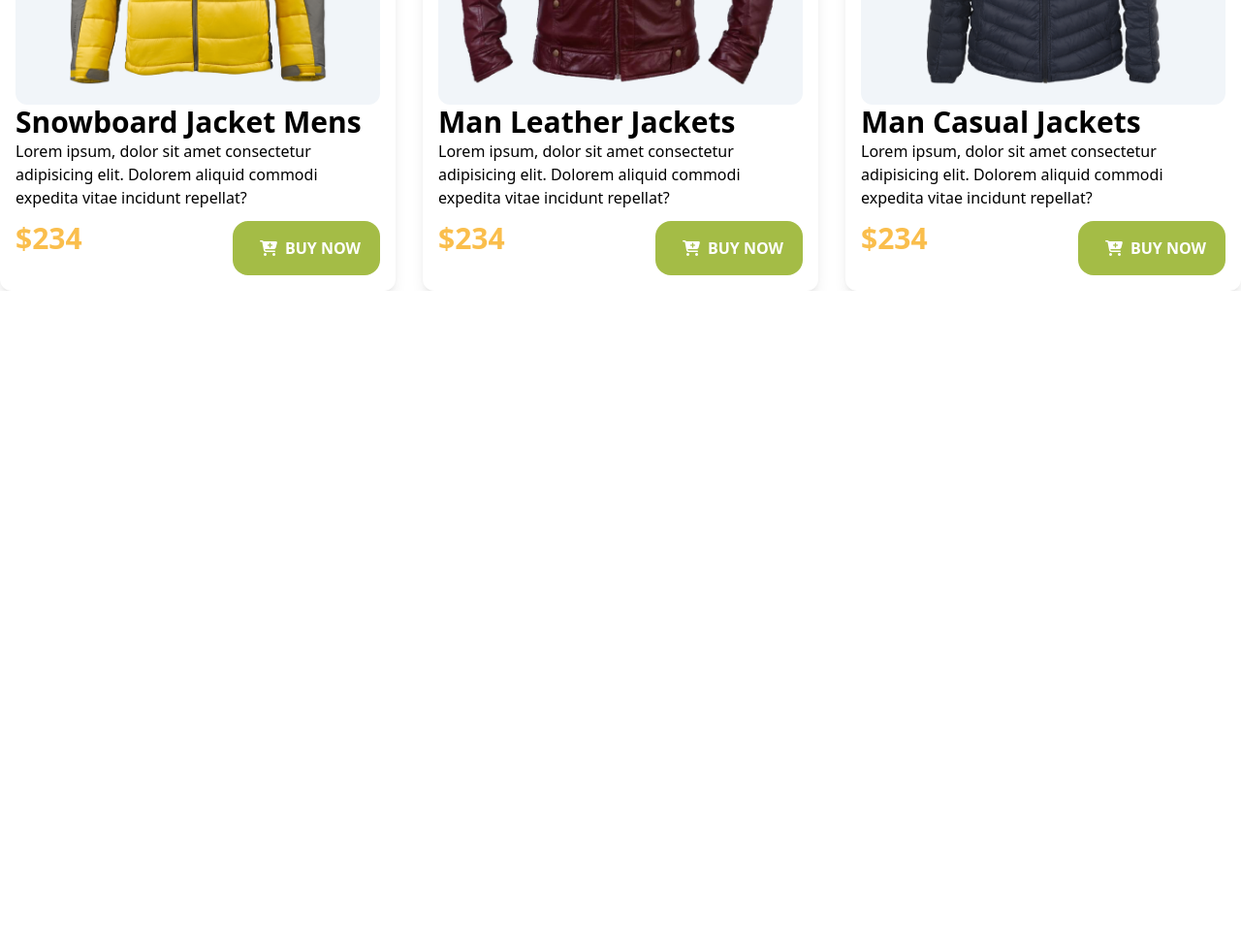
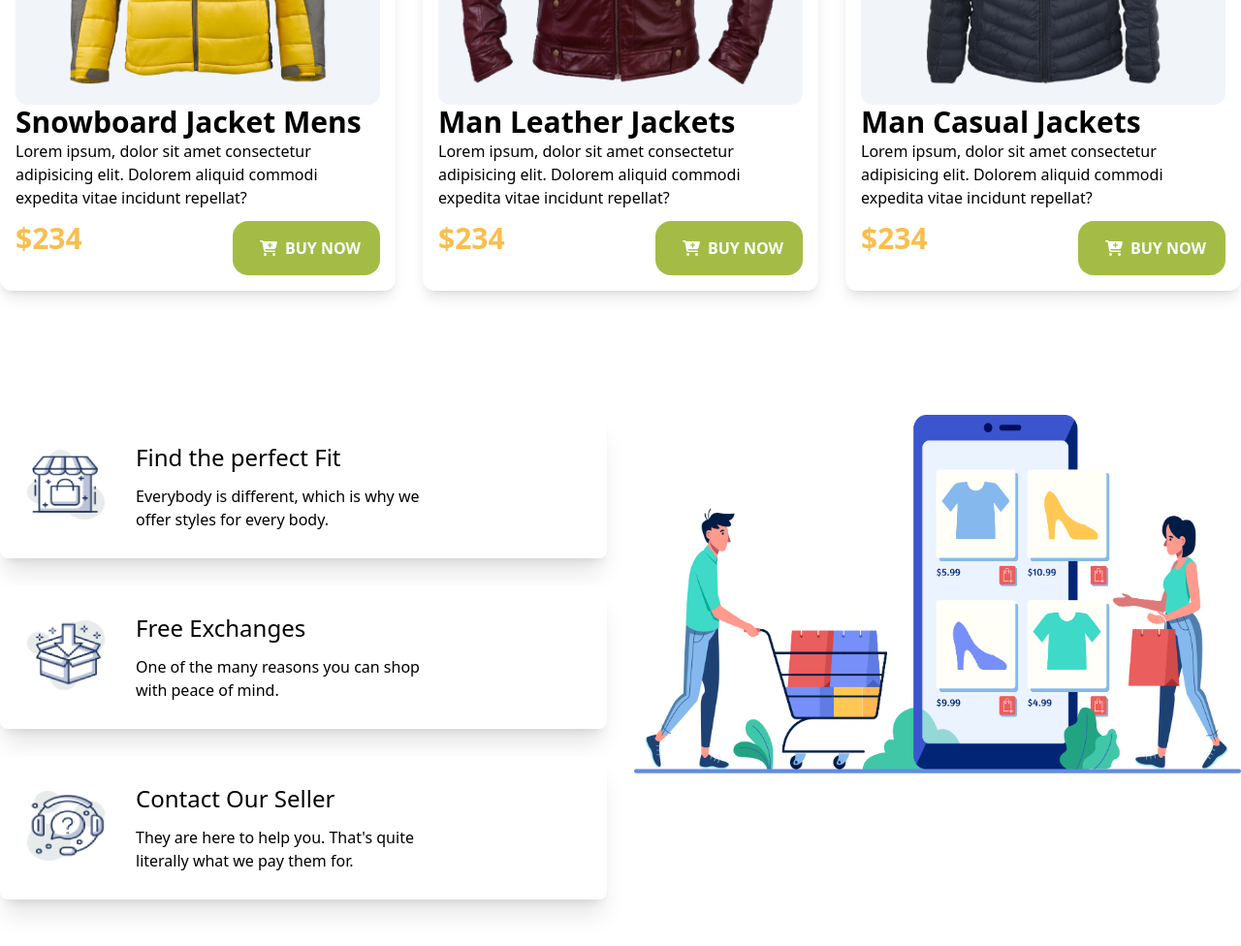
Before and after one commit to raselahamed2/Penguin-Fashion, a plain HTML site: page index.html in a window 1280 px wide. Shown: the part 2008-2984 px from the top of the page at 97% size. Before the commit the page ends 2308 px from the top, so only its background shows below. Drawn offline with nearby package versions, Linux system fonts and the light colour scheme.

Commit message:
fianl commit

```diff
--- a/index.html
+++ b/index.html
@@ -92,7 +92,7 @@
        <!-- Woman jacket end -->
 
        <!-- Man jacket start  -->
-       <section>
+       <section class="mb-32">
         <h1 class="text-5xl ml-10 mt-24 mb-14">MAN JACKET</h1>
         <div class="grid md:grid-cols-2 lg:grid-cols-3 gap-7">
             <!-- jacket 1 -->
@@ -134,6 +134,39 @@
         </div>
        </section>
        <!-- Man jacket end  -->
+       <!-- Our benefits -->
+       <section>
+         <div class="grid grid-cols-2 gap-7 mb-12">
+            <div class="rounded-lg flex bg-white p-7 shadow-xl">
+                <img class="w-20 h-20 pt-2" src="images/house.png" alt="">
+                <div class="pl-8">
+                    <h4 class="text-2xl pb-3">Find the perfect Fit</h4>
+                    <p>Everybody is different, which is why we <br>
+                        offer styles for every body.</p>
+                </div>
+            </div>
+            <div class="bg-white row-span-3">
+                <img src="images/shopping.png" alt="">
+            </div>
+
+                <div class="rounded-lg flex bg-white p-7 shadow-xl">
+                <img class="w-20 h-20 pt-2" src="images/box.png" alt="">
+                <div class="pl-8">
+                    <h4 class="text-2xl pb-3">Free Exchanges</h4>
+                    <p>One of the many reasons you can shop <br>
+                        with peace of mind.</p>
+                </div>
+            </div>
+            <div class="rounded-lg flex bg-white p-7 shadow-xl">
+                <img class="w-20 h-20 pt-2" src="images/question.png" alt="">
+                <div class="pl-8">
+                    <h4 class="text-2xl pb-3">Contact Our Seller</h4>
+                    <p>They are here to help you. That's quite <br>
+                        literally what we pay them for.</p>
+                </div>
+            </div>
+         </div>
+       </section>
     </main>
   </body>
 </html>
```
